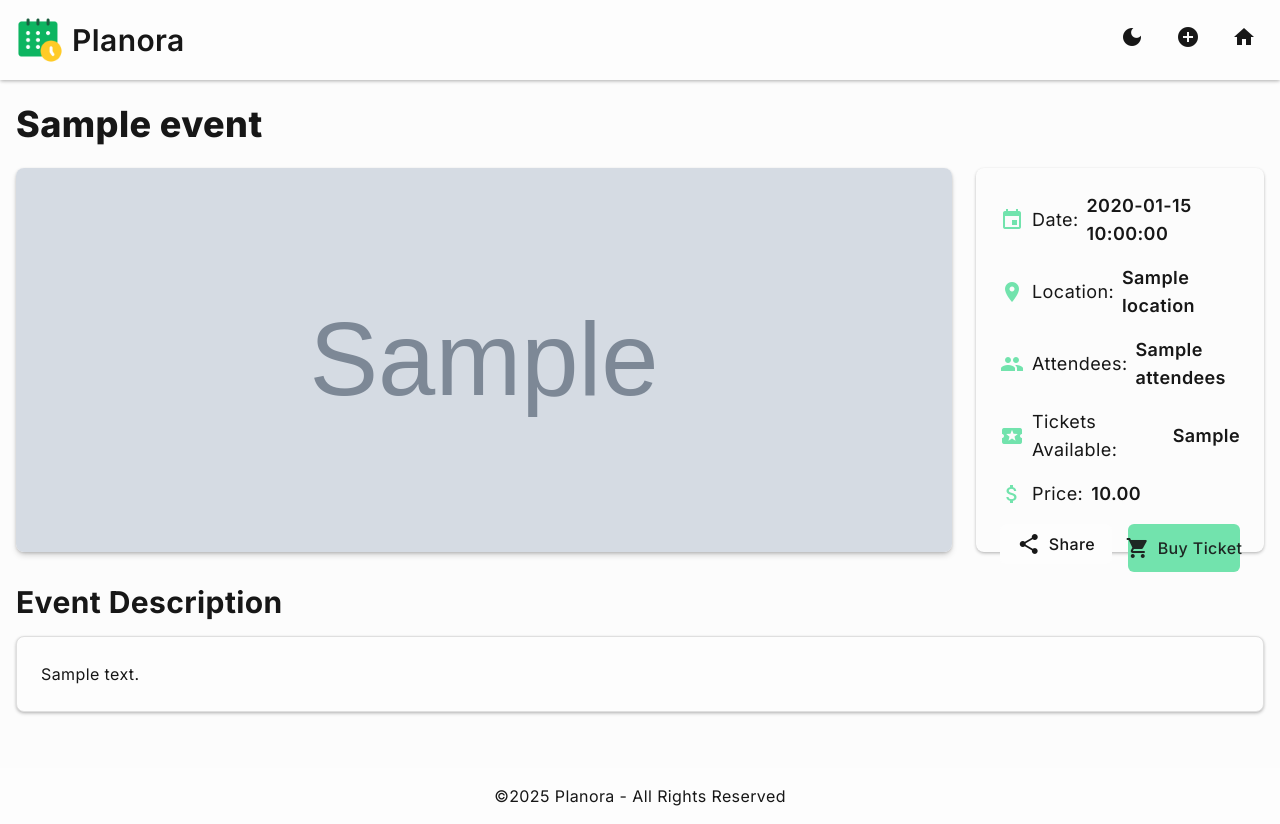
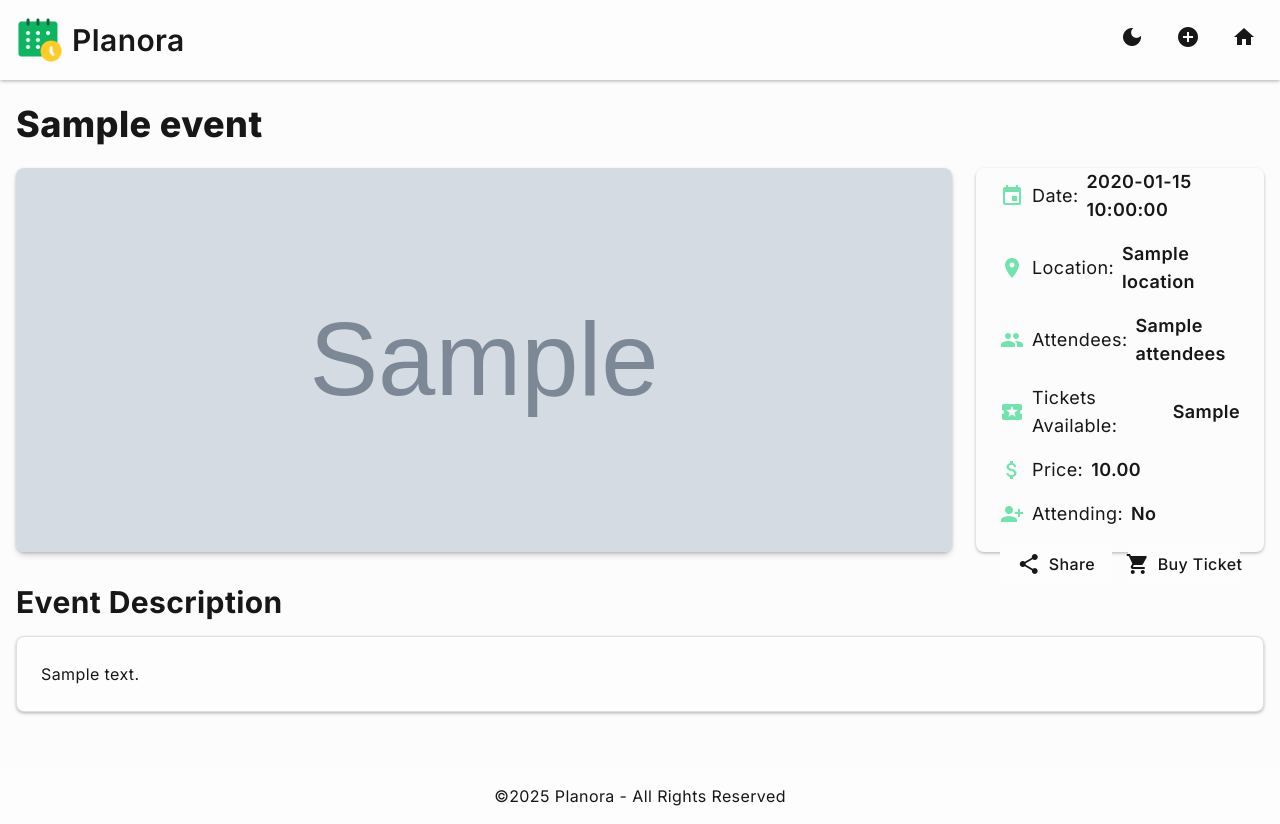
Before and after one commit to Faculty-of-Computing/planora, a Flask app: template templates/event-details.html in a window 1280 px wide. Run offline with Flask 3, Linux system fonts and the light colour scheme; the template is opened without the code that fills it: most values are stand-ins (such as "Sample title", 1, 10 or a date in 2020); grey boxes marked "Sample" are stand-in pictures.

Commit message:
[fix] attending status on event details page

```diff
--- a/static/css/app.css
+++ b/static/css/app.css
@@ -606,17 +536,11 @@
   .px-4 {
     padding-inline: calc(var(--spacing) * 4);
   }
-  .px-6 {
-    padding-inline: calc(var(--spacing) * 6);
-  }
   .py-2 {
     padding-block: calc(var(--spacing) * 2);
   }
   .py-3 {
     padding-block: calc(var(--spacing) * 3);
-  }
-  .py-6 {
-    padding-block: calc(var(--spacing) * 6);
   }
   .py-8 {
     padding-block: calc(var(--spacing) * 8);
@@ -648,10 +569,6 @@
   .text-6xl {
     font-size: var(--text-6xl);
     line-height: var(--tw-leading, var(--text-6xl--line-height));
-  }
-  .text-base {
-    font-size: var(--text-base);
-    line-height: var(--tw-leading, var(--text-base--line-height));
   }
   .text-lg {
     font-size: var(--text-lg);
@@ -1278,11 +1161,6 @@
   inherits: false;
   initial-value: 0 0 #0000;
 }
-@property --tw-outline-style {
-  syntax: "*";
-  inherits: false;
-  initial-value: solid;
-}
 @property --tw-duration {
   syntax: "*";
   inherits: false;
@@ -1308,7 +1186,6 @@
       --tw-ring-offset-width: 0px;
       --tw-ring-offset-color: #fff;
       --tw-ring-offset-shadow: 0 0 #0000;
-      --tw-outline-style: solid;
       --tw-duration: initial;
     }
   }
--- a/templates/base2.html
+++ b/templates/base2.html
@@ -11,7 +11,7 @@
     <link
         href="https://fonts.googleapis.com/css2?family=Inter:ital,opsz,wght@0,14..32,100..900;1,14..32,100..900&display=swap"
         rel="stylesheet">
-    <link rel="stylesheet" href="/css/app.css" />
+    <link rel="stylesheet" href="/static/css/app.css" />
     <title>{% block title %}{% endblock %}</title>
     {% block head %}{% endblock %}
 </head>
--- a/templates/event-details.html
+++ b/templates/event-details.html
@@ -26,7 +26,7 @@
 
     <!-- Event details card -->
     <div
-        class="flex-1 md:h-full w-full px-0 md:px-6 py-6 space-y-4 rounded-lg /border /border-border /bg-secondary shadow-md text-foreground">
+        class="flex-1 md:h-full w-full px-0 md:px-6 space-y-4 rounded-lg /border /border-border /bg-secondary shadow-md text-foreground">
         {# Icons now using text-primary as per your recent home page update style #}
         <p class="flex items-center gap-2 text-lg"><span class="material-icons text-xl text-primary">event</span> Date:
             <span class="font-semibold">{{ event.date }}</span>
@@ -47,19 +47,28 @@
             <span class="material-icons text-xl text-primary">attach_money</span> Price:
             <span class="font-semibold">{{ "%.2f"|format(event.price) }}</span>
         </p>
+        <p class="flex items-center gap-2 text-lg">
+            <span class="material-icons text-xl text-primary">person_add_alt_1</span> Attending:
+            <span class="font-semibold">
+                {% if user_registered %}
+                Yes
+                {% else %}
+                No
+                {% endif %}
+            </span>
+        </p>
         <div class="grid grid-cols-1 md:grid-cols-2 gap-4">
             <button type="button" id="share-event-btn" class="btn" title="Share this event">
                 <span class="material-icons text-lg mr-2">share</span> Share
             </button>
             <form method="POST" class="space-y-4">
-                <button type="submit"
-                    class="inline-flex items-center justify-center whitespace-nowrap rounded-md text-base font-medium ring-offset-background transition-colors focus-visible:outline-none focus-visible:ring-2 focus-visible:ring-ring focus-visible:ring-offset-2 disabled:pointer-events-none disabled:opacity-50 h-12 px-6 py-2 bg-primary text-primary-foreground hover:bg-primary/90 w-full"
-                    {% if not user_registered and (event.tickets_available | int) <=0 %}disabled{% endif %}>
+                <button type="submit" class="btn size-full {% if user_registered %}destructive{% endif %}" {% if not
+                    user_registered and (event.tickets_available | int) <=0 %}disabled{% endif %}>
                     {% if user_registered %}
-                    <span class="material-icons text-xl mr-2">person_remove</span> Leave Event
+                    <span class="material-icons text-xl mr-2">person_remove</span> Leave
                     {% else %}
-                    {% if (event.tickets_available | int) <=0 %} <span class="material-icons text-xl mr-2">cancel</span>
-                        Sold Out
+                    {% if (event.tickets_available | int) <= 0 %} <span class="material-icons text-xl mr-2">
+                        cancel</span> Sold Out
                         {% else %}
                         <span class="material-icons text-xl mr-2">shopping_cart</span> Buy Ticket
                         {% endif %}
```
Also changed, not shown: other parts of static/css/app.css (+0 -107 lines).
